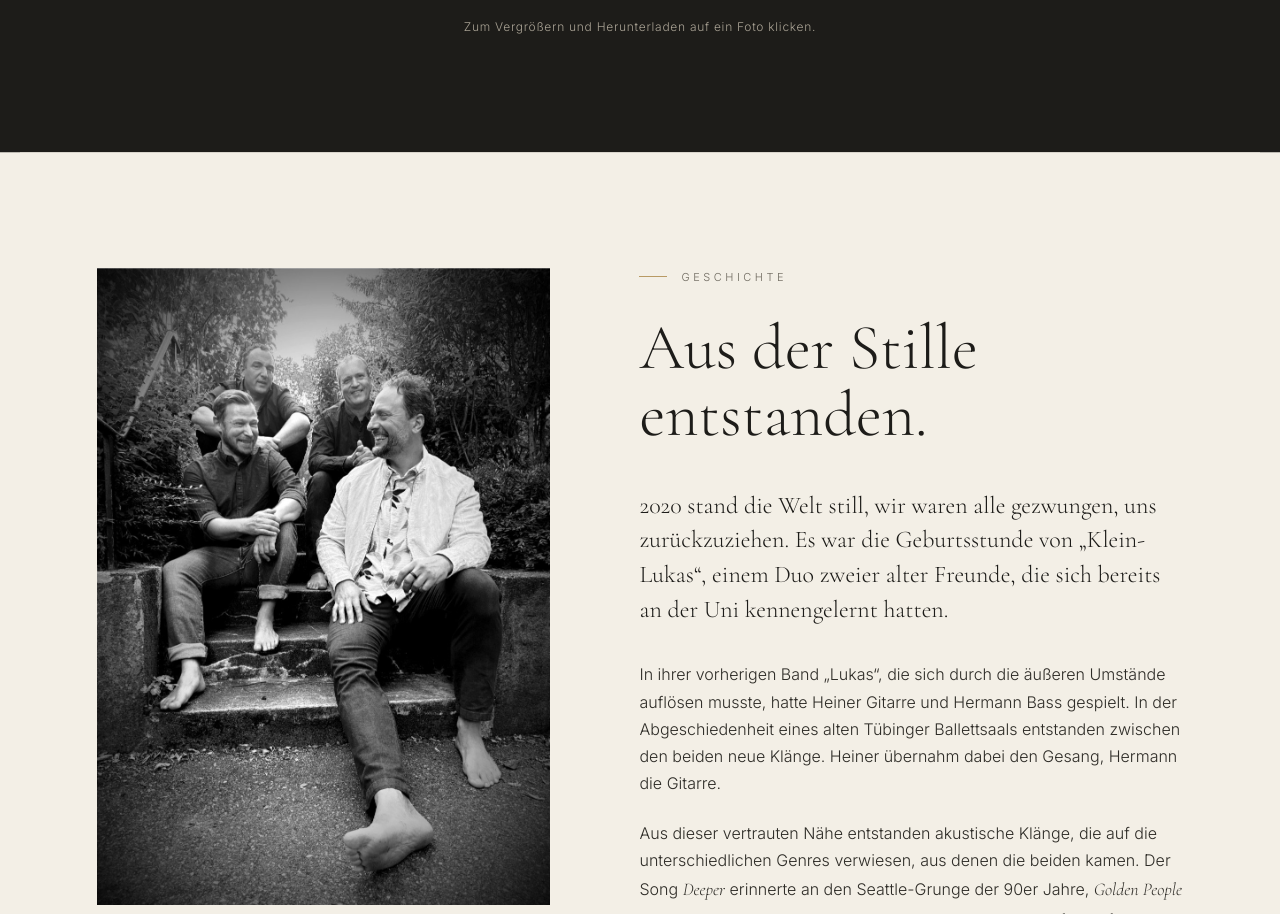
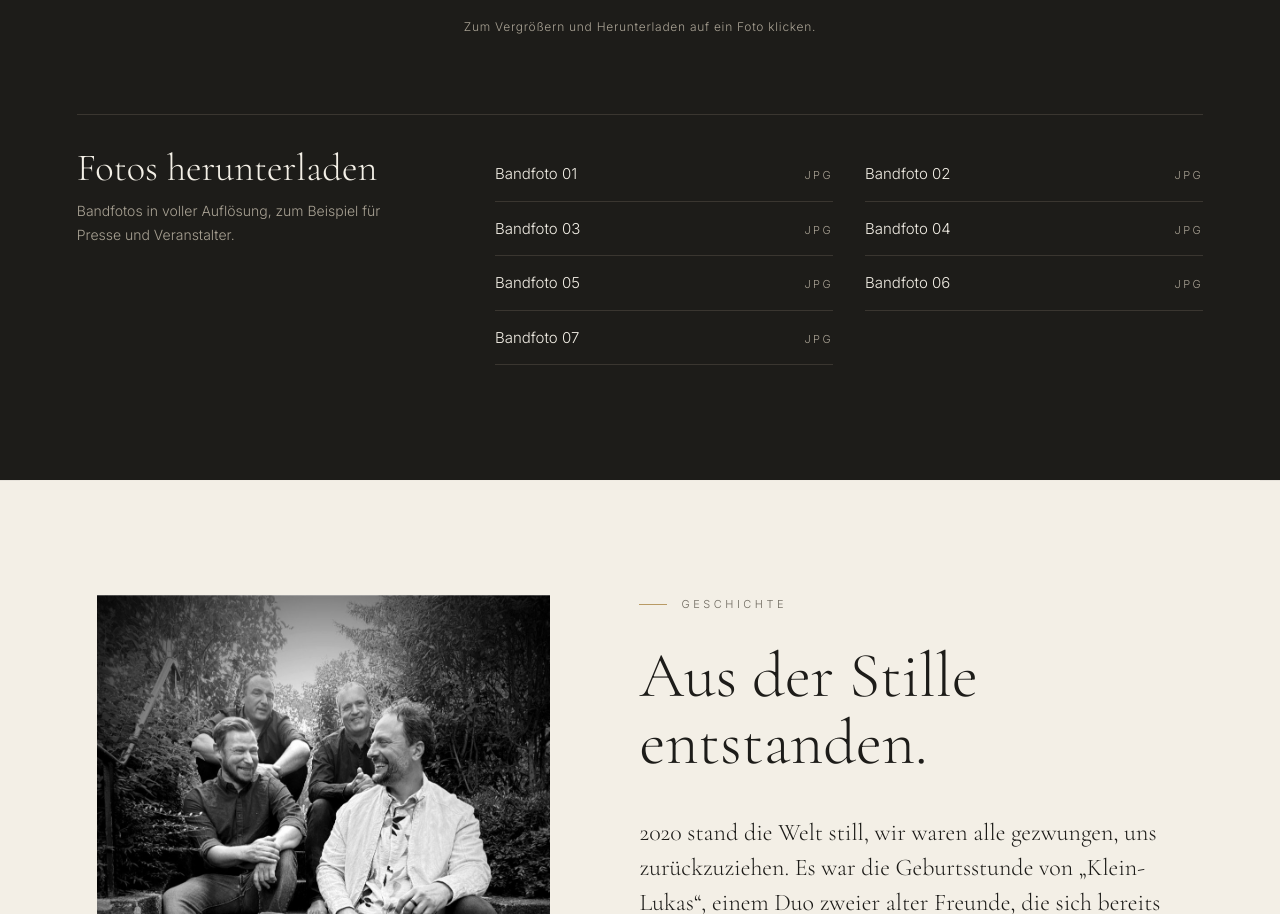
Before and after one commit to felden-music/version1, a plain HTML site: page index.html in a window 1280 px wide. Shown: the part 4323-5237 px from the top of the page. Drawn offline with Linux system fonts and the light colour scheme.

Commit message:
Makes photos downloadable

```diff
--- a/index.html
+++ b/index.html
@@ -237,6 +237,16 @@
   .hp{position:absolute;left:-9999px;width:1px;height:1px;opacity:0}
   .contact p.more{margin:56px auto 24px}
   @media (max-width:700px){.cform .row{grid-template-columns:1fr}.cform .send{align-self:stretch;justify-content:center}}
+
+    /* Fotos herunterladen */
+  .downloads{display:grid;grid-template-columns:minmax(0,1fr) minmax(0,2fr);gap:24px clamp(24px,5vw,80px);margin-top:clamp(48px,6vw,80px);padding-top:32px;border-top:1px solid #3a3630}
+  .downloads h3{font-family:var(--serif);font-weight:300;font-size:clamp(28px,3vw,40px);line-height:1.1}
+  .downloads p{color:#a9a294;font-size:14px;margin-top:10px;max-width:36ch}
+  .downloads ul{list-style:none;display:grid;grid-template-columns:repeat(2,minmax(0,1fr));gap:0 32px;align-content:start}
+  .downloads a{display:flex;justify-content:space-between;align-items:baseline;gap:16px;padding:14px 0;border-bottom:1px solid #3a3630;color:inherit;text-decoration:none;font-size:15px;transition:color .3s,padding .3s}
+  .downloads a span{font-size:11px;letter-spacing:.22em;color:#a9a294}
+  .downloads a:hover,.downloads a:focus-visible{color:var(--wheat);padding-left:6px}
+  @media (max-width:700px){.downloads,.downloads ul{grid-template-columns:1fr}}
 </style>
 </head>
 <body>
@@ -334,6 +344,21 @@
       <!-- <button class="shot g4 reveal" type="button" data-full="images/download/felden-weizenfeld-abend.webp" aria-label="Foto vergrößern: Die Band im Weizenfeld bei Sonnenuntergang"><img src="images/feld-abend.webp" alt="Die Band im Weizenfeld bei Sonnenuntergang" loading="lazy"></button> -->
     </div>
     <p class="gal-note reveal">Zum Vergrößern und Herunterladen auf ein Foto klicken.</p>
+        <div class="downloads reveal">
+      <div>
+        <h3>Fotos herunterladen</h3>
+        <p>Bandfotos in voller Auflösung, zum Beispiel für Presse und Veranstalter.</p>
+      </div>
+      <ul>
+        <li><a href="images/download/Bandfoto%2001.jpg" download>Bandfoto 01 <span>JPG</span></a></li>
+        <li><a href="images/download/Bandfoto%2002.jpg" download>Bandfoto 02 <span>JPG</span></a></li>
+        <li><a href="images/download/Bandfoto%2003.jpg" download>Bandfoto 03 <span>JPG</span></a></li>
+        <li><a href="images/download/Bandfoto%2004.JPG" download>Bandfoto 04 <span>JPG</span></a></li>
+        <li><a href="images/download/Bandfoto%2005.JPG" download>Bandfoto 05 <span>JPG</span></a></li>
+        <li><a href="images/download/Bandfoto%2006.JPG" download>Bandfoto 06 <span>JPG</span></a></li>
+        <li><a href="images/download/Bandfoto%2007.jpg" download>Bandfoto 07 <span>JPG</span></a></li>
+      </ul>
+    </div>
   </div>
 </section>
 
```
